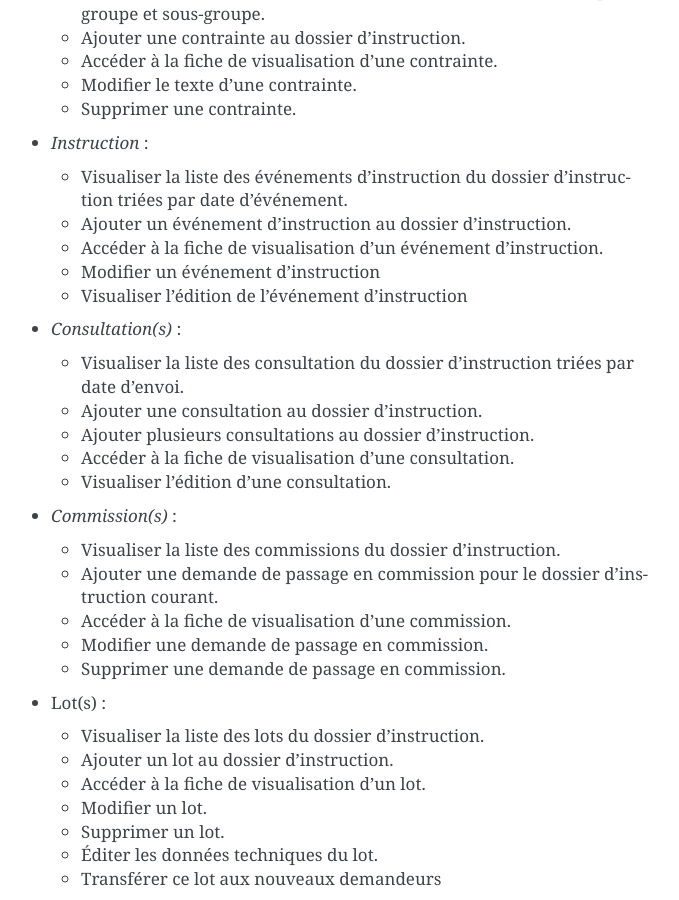
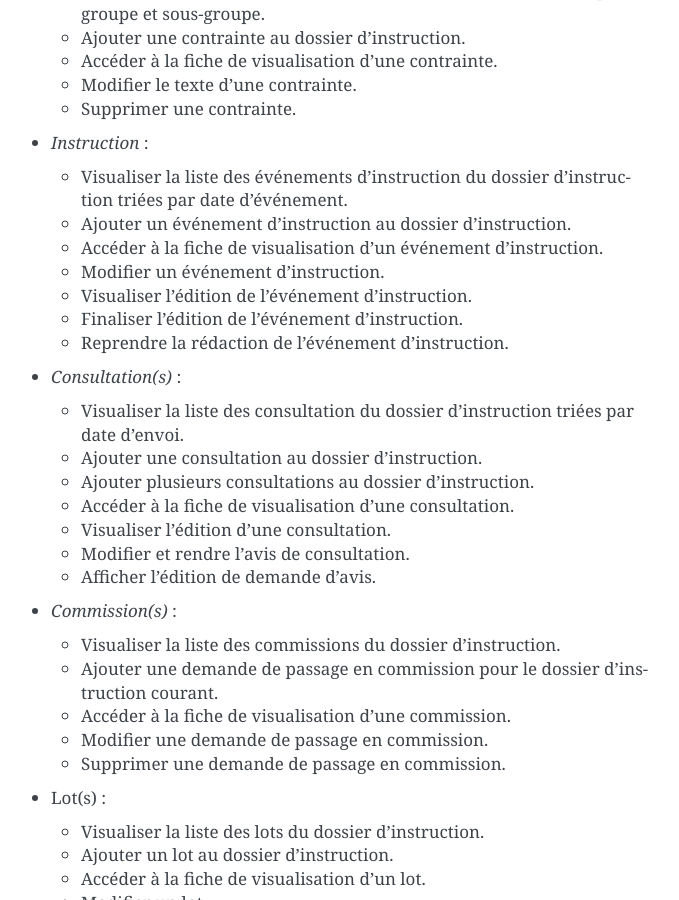
Before and after one commit to mpavaux/openads-documentation, a Sphinx documentation site: the page built from source/manuel_utilisateur/ergonomie/profils/qualificateur.rst, in a window 1280 px wide and 900 px high, scrolled down 2071 px. Shown: the whole window, without its empty margins (429-1108 px from the left). Built offline with Sphinx 7.4.7, drawn with Linux system fonts in a browser that asks for light colours.

Commit message:
Modification des droits du qualificateur

```diff
--- a/source/manuel_utilisateur/ergonomie/profils/qualificateur.rst
+++ b/source/manuel_utilisateur/ergonomie/profils/qualificateur.rst
@@ -90,8 +90,10 @@
     - Visualiser la liste des événements d'instruction du dossier d'instruction triées par date d'événement.
     - Ajouter un événement d'instruction au dossier d'instruction.
     - Accéder à la fiche de visualisation d'un événement d'instruction.
-    - Modifier un événement d'instruction
-    - Visualiser l'édition de l'événement d'instruction
+    - Modifier un événement d'instruction.
+    - Visualiser l'édition de l'événement d'instruction.
+    - Finaliser l'édition de l'événement d'instruction.
+    - Reprendre la rédaction de l'événement d'instruction.
 
   - *Consultation(s)* :
 
@@ -100,6 +102,8 @@
     - Ajouter plusieurs consultations au dossier d'instruction.
     - Accéder à la fiche de visualisation d'une consultation.
     - Visualiser l'édition d'une consultation.
+    - Modifier et rendre l'avis de consultation.
+    - Afficher l'édition de demande d'avis.
 
   - *Commission(s)* :
 
```
